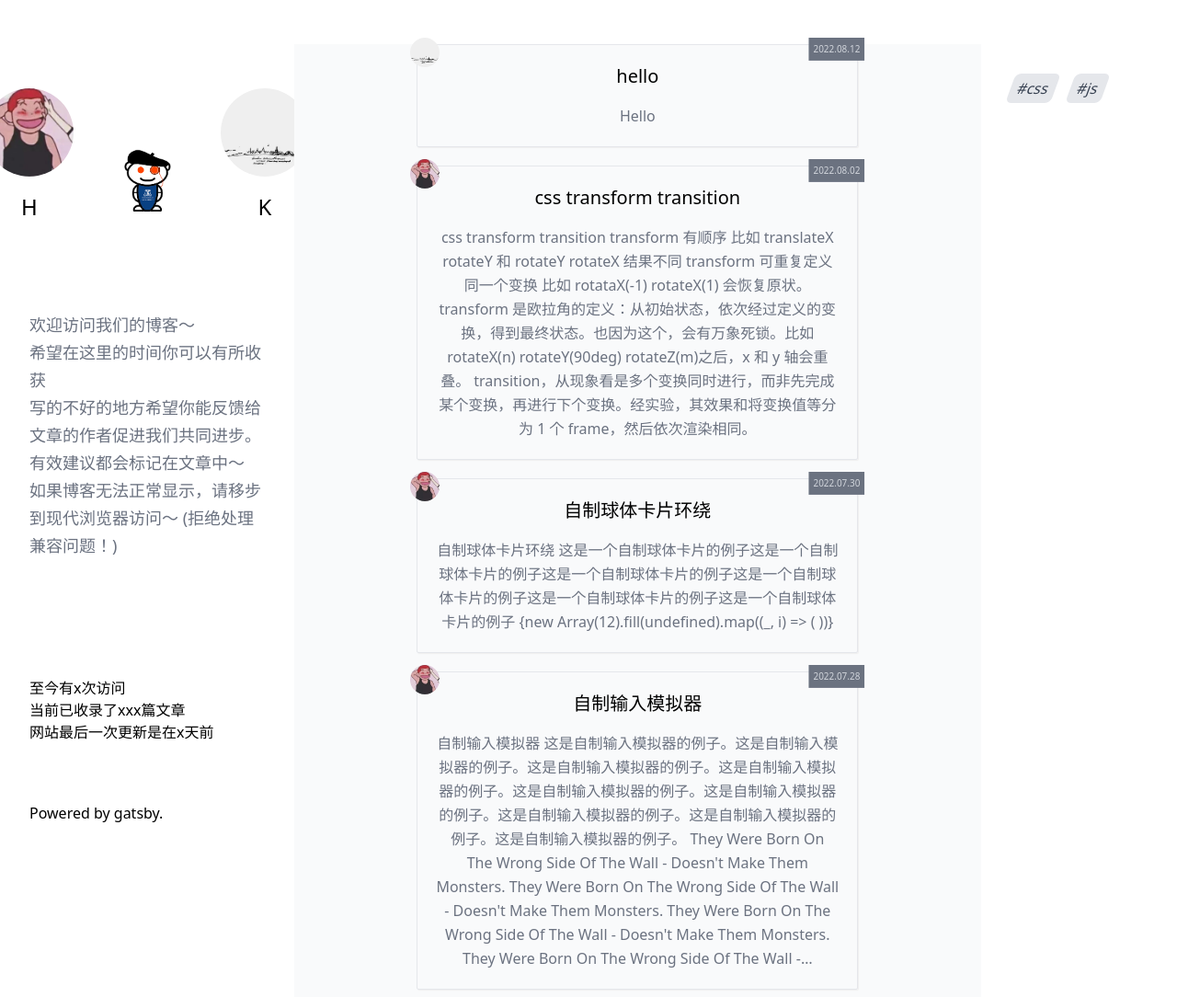
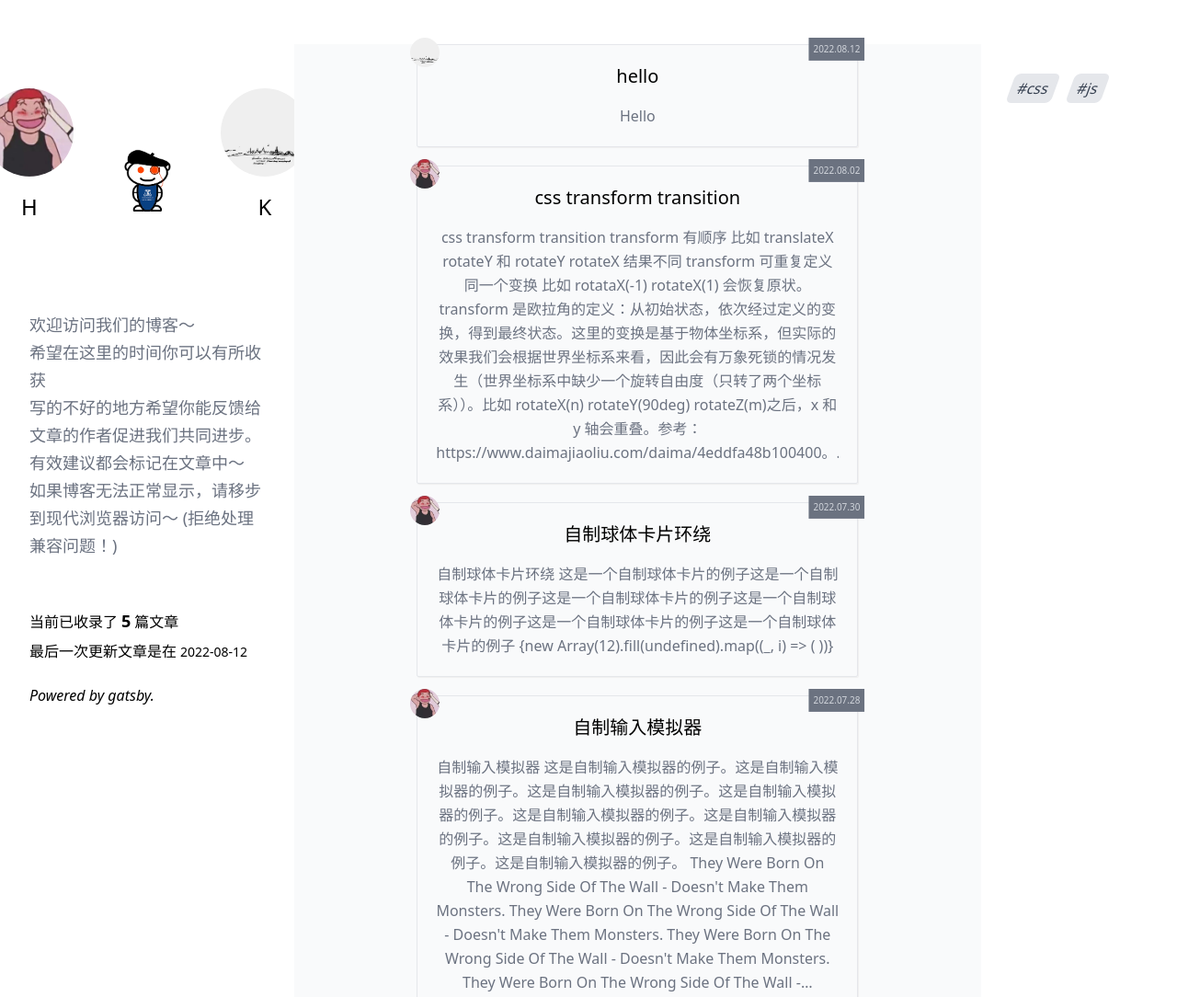
Before and after one commit to ymh357/hk-blog, a Gatsby site: page / in a window 1280 px wide. Shown: the top 1084 px of the page at 92% size. Built offline with nearby package versions, Linux system fonts and the light colour scheme; Gatsby itself is replaced by a stand-in of ours.

Commit message:
fix: flip

```diff
--- a/blog/h/transition.mdx
+++ b/blog/h/transition.mdx
@@ -10,7 +10,7 @@ import Demo from 'Demos/transition-monitor'
 # css transform transition
 
 1. transform 有顺序 比如 translateX rotateY 和 rotateY rotateX 结果不同
-2. transform 可重复定义同一个变换 比如 rotataX(-1) rotateX(1) 会恢复原状。transform 是欧拉角的定义：从初始状态，依次经过定义的变换，得到最终状态。也因为这个，会有万象死锁。比如 rotateX(n) rotateY(90deg) rotateZ(m)之后，x 和 y 轴会重叠。
+2. transform 可重复定义同一个变换 比如 rotataX(-1) rotateX(1) 会恢复原状。transform 是欧拉角的定义：从初始状态，依次经过定义的变换，得到最终状态。这里的变换是基于物体坐标系，但实际的效果我们会根据世界坐标系来看，因此会有万象死锁的情况发生（世界坐标系中缺少一个旋转自由度（只转了两个坐标系））。比如 rotateX(n) rotateY(90deg) rotateZ(m)之后，x 和 y 轴会重叠。参考：https://www.daimajiaoliu.com/daima/4eddfa48b100400。
 3. transition，从现象看是多个变换同时进行，而非先完成某个变换，再进行下个变换。经实验，其效果和将变换值等分为 1 个 frame，然后依次渲染相同。
 
 <Demo />
--- a/src/components/input-monitor/index.tsx
+++ b/src/components/input-monitor/index.tsx
@@ -71,7 +71,7 @@ export default function InputMonitor({ children, speed }: { children: ReactNode;
 
   return (
     <div suppressContentEditableWarning ref={containerRef} contentEditable={editable} className="outline-none">
-      {filledInput || children}
+      {filledInput}
     </div>
   )
 }
--- a/src/components/layout/index.tsx
+++ b/src/components/layout/index.tsx
@@ -6,10 +6,10 @@ import clsx from 'clsx'
 import { graphql, Link, useStaticQuery } from 'gatsby'
 import { GatsbyImage } from 'gatsby-plugin-image'
 import React, { ReactNode, useMemo } from 'react'
+
+import useLatency from '@/hooks/use-latency'
+import favIcon from '@/images/favicon.png'
 import InputMonitor from '../input-monitor'
-
-import favIcon from '@/images/favicon.png'
-import Skeleton from '../skeleton'
 import * as styles from './index.module.css'
 
 const shortcodes = { Link }
@@ -27,15 +27,34 @@ export default function Layout({ children }: { children: ReactNode }) {
           }
         }
       }
+      filtered: allMdx(
+        sort: { fields: frontmatter___date, order: DESC }
+        limit: 1
+        filter: { frontmatter: { date: { ne: null } } }
+      ) {
+        nodes {
+          frontmatter {
+            date
+          }
+        }
+      }
+
+      count: allMdx(filter: { excerpt: { ne: "" } }) {
+        totalCount
+      }
     }
   `)
   const { title, description } = data?.site?.siteMetadata || {}
+  const date = data?.filtered?.nodes?.[0]?.frontmatter?.date
+  const totalCount = data?.count?.totalCount
 
   // const defaultAuthor = useMemo(() => {
   //   return authors?.find((author) => {
   //     return author?.path && location.pathname.startsWith(author.path)
   //   })
   // }, [authors])
+
+  const extra = useLatency()
 
   const avatar = useGetAvatars()
 
@@ -71,33 +90,28 @@ export default function Layout({ children }: { children: ReactNode }) {
 
   const Description = useMemo(() => {
     return (
-      <div className={clsx('mt-24 text-gray-500 text-t3l whitespace-pre-line')}>
-        {typeof window !== 'undefined' ? (
-          <InputMonitor speed={50}>
-            {`欢迎访问我们的博客～\n希望在这里的时间你可以有所收获\n写的不好的地方希望你能反馈给文章的作者促进我们共同进步。有效建议都会标记在文章中～\n如果博客无法正常显示，请移步到现代浏览器访问～ (拒绝处理兼容问题！)`}
-          </InputMonitor>
-        ) : (
-          <Skeleton className={clsx('h-96 w-full')} count={1} />
+      <div className={clsx('mt-24 text-gray-500 text-t3l whitespace-pre-line', extra)}>
+        <InputMonitor speed={50}>
+          {`欢迎访问我们的博客～\n希望在这里的时间你可以有所收获\n写的不好的地方希望你能反馈给文章的作者促进我们共同进步。有效建议都会标记在文章中～\n如果博客无法正常显示，请移步到现代浏览器访问～ (拒绝处理兼容问题！)`}
+        </InputMonitor>
+      </div>
+    )
+  }, [extra])
+
+  const Statistics = useMemo(() => {
+    return (
+      <div className="absolute left-8 bottom-20">
+        <div>
+          当前已收录了<span className="font-bold text-t3s inline-block ml-1 mr-1">{totalCount}</span>篇文章
+        </div>
+        {date && (
+          <div className="mt-2">
+            最后一次更新文章是在<span className="font-medium text-t5 inline-block ml-1 mr-1">{date}</span>
+          </div>
         )}
       </div>
     )
-  }, [])
-
-  const Statistics = useMemo(() => {
-    return (
-      <div className="mt-32">
-        <div>
-          至今有<span>x</span>次访问
-        </div>
-        <div>
-          当前已收录了<span>xxx</span>篇文章
-        </div>
-        <div>
-          网站最后一次更新是在<span>x</span>天前
-        </div>
-      </div>
-    )
-  }, [])
+  }, [date, totalCount])
 
   return (
     <>
@@ -110,7 +124,7 @@ export default function Layout({ children }: { children: ReactNode }) {
           {Header}
           {Description}
           {Statistics}
-          <footer className="mt-16">Powered by gatsby.</footer>
+          <footer className="absolute left-8 bottom-8 italic">Powered by gatsby.</footer>
         </div>
         <MDXProvider components={shortcodes}>{children}</MDXProvider>
       </div>
--- /dev/null
+++ b/src/hooks/use-latency.ts
@@ -0,0 +1,12 @@
+import { useEffect, useState } from 'react'
+
+const useLatency = () => {
+  const [mounted, setMounted] = useState(false)
+  useEffect(() => {
+    setMounted(true)
+  }, [])
+
+  return mounted ? '' : 'opacity-0'
+}
+
+export default useLatency
--- a/src/pages/index.tsx
+++ b/src/pages/index.tsx
@@ -1,5 +1,5 @@
-import Skeleton from '@/components/skeleton'
 import Tag from '@/components/tag'
+import useLatency from '@/hooks/use-latency'
 import clsx from 'clsx'
 import ArticleAbstract from 'Components/article-abstract'
 import Masonry from 'Components/masonry'
@@ -7,20 +7,17 @@ import { graphql, navigate } from 'gatsby'
 import React, { useMemo, useState } from 'react'
 import * as styles from './index.module.css'
 export default function HomePage({ data }: { data: Queries.BlogInfoQuery }) {
-  console.log('data2: ', data)
   const tags = useMemo(() => {
     return Array.from(new Set(data?.allMdx?.nodes?.map(({ frontmatter: { tag } }) => tag))) || []
   }, [data])
-
   const [chosenTags, setChosenTags] = useState<string[]>([])
   const onToggleChoose = (tag: string) => {
     chosenTags.includes(tag) ? setChosenTags(chosenTags.filter((t) => t !== tag)) : setChosenTags([...chosenTags, tag])
   }
-
+  const extra = useLatency()
   return (
     <>
-      <div className="col-span-7 relative box-content text-center mt-12 bg-gray-50">
-        {typeof window !== 'undefined' ? (
+      <div className={clsx('col-span-7 relative box-content text-center mt-12 bg-gray-50', extra)}>
         <Masonry>
           {data?.allMdx?.nodes
             ?.filter(({ frontmatter }) => !chosenTags.length || chosenTags.includes(frontmatter?.tag || ''))
@@ -41,9 +38,6 @@ export default function HomePage({ data }: { data: Queries.BlogInfoQuery }) {
               )
             })}
         </Masonry>
-        ) : (
-          <Skeleton className={clsx('h-48 mb-24', styles.skeletonCell)} count={8} />
-        )}
       </div>
       <div className="col-span-2 mt-12">
         <div className=" flex flex-wrap items-center p-8">
--- /dev/null
+++ b/src/utils/env.ts
@@ -0,0 +1 @@
+export const isBrowser = typeof window !== 'undefined'
--- a/tailwind.config.js
+++ b/tailwind.config.js
@@ -3,6 +3,9 @@ module.exports = {
     './src/pages/**/*.{js,jsx,ts,tsx}',
     './src/components/**/*.{js,jsx,ts,tsx}',
     './src/demos/**/*.{js,jsx,ts,tsx}',
+    './src/utils/**/*.{js,jsx,ts,tsx}',
+    './src/hooks/**/*.{js,jsx,ts,tsx}',
+    './src/hocs/**/*.{js,jsx,ts,tsx}',
     './blog/**/*.mdx',
   ],
   theme: {
```
Lines whose indentation alone changed are shown as unchanged.
